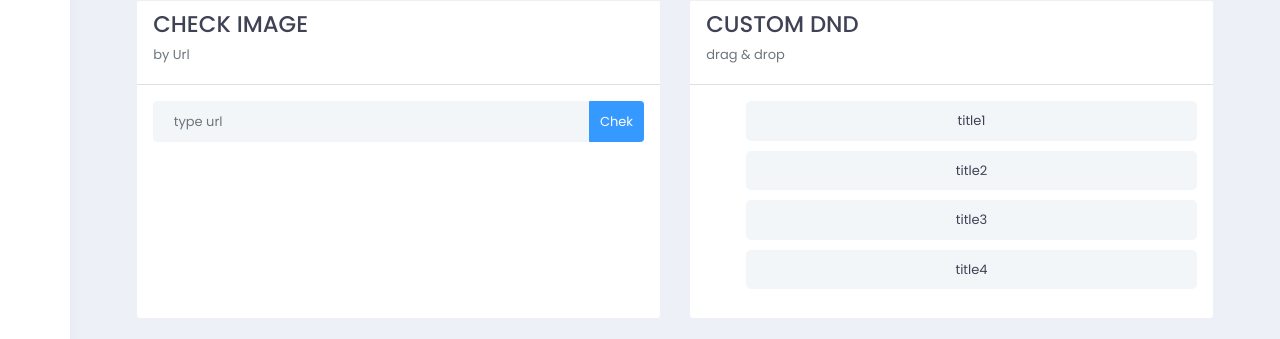
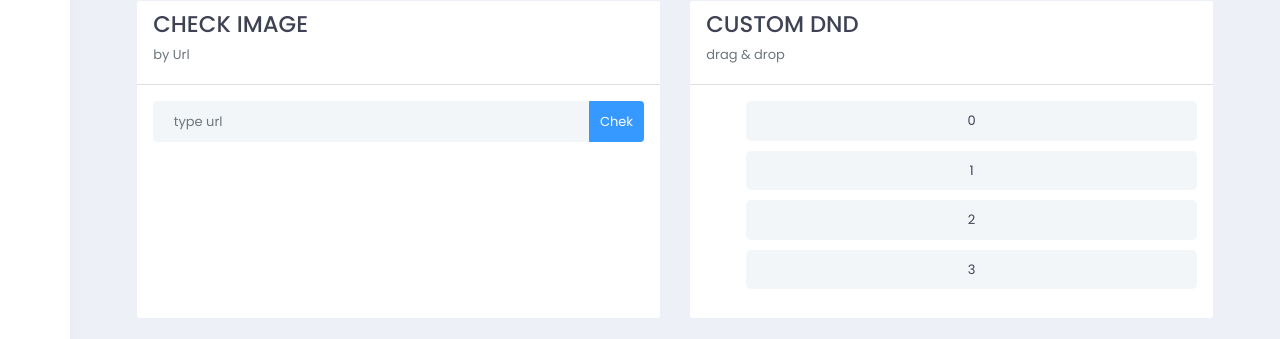
Before and after one commit to DeniskasViskas/onix_test_case, a React (Create React App) app: page /week_6 in a window 1280 px wide. Shown: the part 366-705 px from the top of the page. Built offline with nearby package versions, Linux system fonts and the light colour scheme; no server answers.

Commit message:
CustomDnD from class to function

```diff
--- a/package.json
+++ b/package.json
@@ -24,7 +24,8 @@
     "start": "react-scripts start",
     "build": "react-scripts build",
     "test": "react-scripts test",
-    "eject": "react-scripts eject"
+    "eject": "react-scripts eject",
+    "server": "node server/index.js"
   },
   "eslintConfig": {
     "extends": [
@@ -43,5 +44,8 @@
       "last 1 firefox version",
       "last 1 safari version"
     ]
+  },
+  "devDependencies": {
+    "eslint-config-airbnb": "^18.2.1"
   }
 }
--- a/src/components/todo/CustomDnD.js
+++ b/src/components/todo/CustomDnD.js
@@ -1,34 +1,25 @@
-import React from "react"
-class CustomDnD extends React.Component{
-    constructor(props) {
-        super(props)
-        this.state = {
-            list:[
-                "title1",
-                "title2",
-                "title3",
-                "title4"
-            ]
+import React, {useState} from "react"
+function CustomDnD(){
+    const [list,setList] = useState([
+            "0",
+            "1",
+            "2",
+            "3"
+        ])
+    const [draggingItem,setdraggingItem] = useState(null)
+    const dragOverItem =React.createRef()
+    function handleDragStart(event,position){
+        setdraggingItem(position)
     }
-        this.draggingItem = React.createRef()
-        this.dragOverItem = React.createRef()
+    function handleDragEnter(event,position){
+        dragOverItem.current = position
+        const copyList =  [...list]
+        const draggingItemContent = copyList[draggingItem]
+        copyList.splice(Number(draggingItem), 1)
+        copyList.splice(Number(dragOverItem.current), 0, draggingItemContent)
+        setdraggingItem(position)
+        setList(copyList);
     }
-    handleDragStart = (event,position)=>{
-        this.draggingItem.current = position
-    }
-    handleDragEnter = (event,position) =>{
-        this.dragOverItem.current = position
-        const {list} = this.state
-        const listCopy = [...list]
-        const draggingItemContent = listCopy[this.draggingItem.current]
-        listCopy.splice(Number(this.draggingItem.current), 1)
-        listCopy.splice(Number(this.dragOverItem.current), 0, draggingItemContent)
-        this.draggingItem.current = this.dragOverItem.current
-        this.dragOverItem.current = null
-        this.setState({list:listCopy});
-    }
-    render() {
-       const {list} = this.state
     return (
         <div className={'card custom-card'}>
             <div className="card-header bg-white">
@@ -45,8 +36,8 @@ class CustomDnD extends React.Component{
                             <li className={'custom_dnd_item'}
                                 key={index}
                                 draggable
-                                        onDragStart={(event)=>this.handleDragStart(event,index)}
-                                        onDragEnter={(event)=>this.handleDragEnter(event,index)}
+                                onDragStart={(e)=>handleDragStart(e,index)}
+                                onDragEnter={(e)=>handleDragEnter(e,index)}
                                 onDragOver = {(e) => (e.preventDefault())}
                             >{item}</li>
                         ))
@@ -56,6 +47,4 @@ class CustomDnD extends React.Component{
         </div>
     )
 }
-}
-
 export default CustomDnD
--- a/src/providers/ThemeContextProvider.js
+++ b/src/providers/ThemeContextProvider.js
@@ -1,20 +1,27 @@
-import React, { Component } from "react";
-const { Provider, Consumer } = React.createContext();
+import React, {Component} from 'react';
+
+const {Provider, Consumer} = React.createContext();
 
 class ThemeContextProvider extends Component {
-    state = {
-        theme: "light"
-    };
+    constructor(props) {
+        super(props);
+        this.state = {
+            theme: 'light'
+        };
+    }
+
     toggleTheme = () => {
-        this.setState(prevState => {
+        this.setState((prevState) => {
             return {
-                theme: prevState.theme === "light" ? "dark" : "light"
+                theme: prevState.theme === 'light' ? 'dark' : 'light'
             };
         });
     };
+
     render() {
-        return <Provider value={{...this.state,toggleTheme:this.toggleTheme}}>{this.props.children}</Provider>;
+        const {theme} = this.state;
+        return <Provider value={{theme, toggleTheme: this.toggleTheme}}>{this.props.children}</Provider>;
     }
 }
 
-export { ThemeContextProvider, Consumer as ThemeContextConsumer };
+export {ThemeContextProvider, Consumer as ThemeContextConsumer};
```
Also changed, not shown: 1 other file (tests, documents, lock files or other folders). Lines whose indentation alone changed are shown as unchanged.
